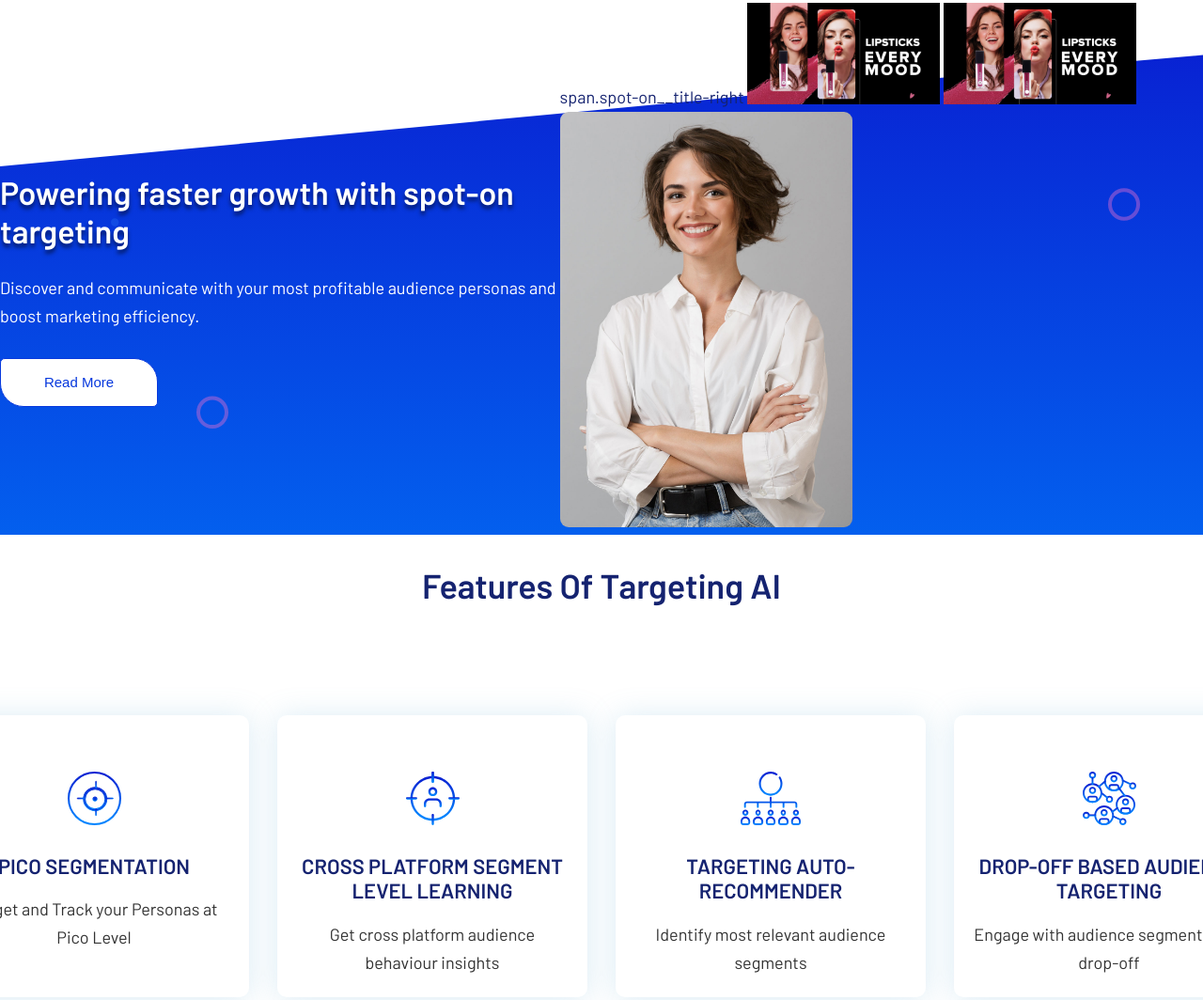
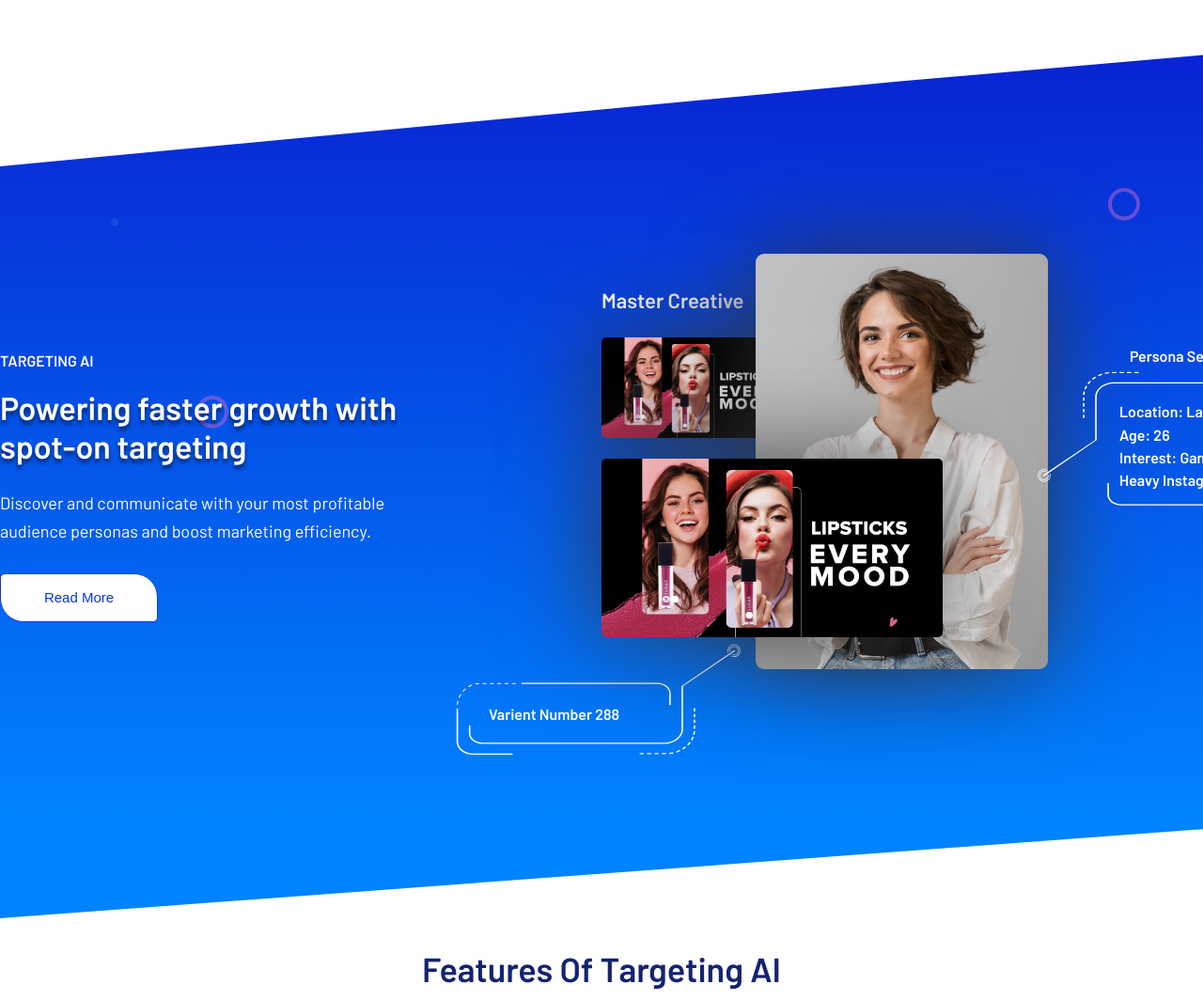
Before and after one commit to putsan/Creative-landing, a website built with Parcel: page src/index.html in a window 1280 px wide. Shown: the part 3249-4313 px from the top of the page at 94% size. Built offline with nearby package versions, Linux system fonts and the light colour scheme.

Commit message:
finish spot-on section

```diff
--- a/src/index.html
+++ b/src/index.html
@@ -316,7 +316,11 @@
         </div>
 
         <div class="spot-on__right">
-          span.spot-on__title-right
+          <div class="spot-on__flex">
+            <div class="spot-on__mini-title">
+              Master Creative
+            </div>
+
             <img
               src="./images/spot-on/small-imgs.png"
               alt=""
@@ -327,7 +331,25 @@
               alt=""
               class="spot-on__example spot-on__example--big"
             >
-          <img src="./images/spot-on/portrait.png" alt="">
+          </div>
+
+          <img
+            src="./images/spot-on/portrait.png"
+            alt=""
+            class="spot-on__portret"
+          >
+
+          <div class="spot-on__comment spot-on__comment--bottom">
+            Varient Number 288
+          </div>
+
+          <div class="spot-on__comment spot-on__comment--right">
+            <p class="spot-on__string">Persona Segment 102</p>
+            <p class="spot-on__string">Location: Landon</p>
+            <p class="spot-on__string">Age: 26</p>
+            <p class="spot-on__string">Interest: Gaming</p>
+            <p class="spot-on__string">Heavy Instagrame User</p>
+          </div>
         </div>
       </div>
 
--- a/src/styles/spot-on.scss
+++ b/src/styles/spot-on.scss
@@ -2,7 +2,95 @@
   @include centering;
   @include background("../images/spot-on/background.svg");
 
+  padding: 267px 0 278px;
+  gap: 160px;
+
+  color: $text-contrast;
+
+  &__left {
+    max-width: 480px;
+    margin-top: 60px;
+  }
+
+  &__right {
+    position: relative;
+
+    width: 580px;
+    height: 429px;
+    margin-right: 165px;
+  }
+
+  &__flex {
+    display: flex;
+    flex-direction: column;
+    gap: 22px;
+    padding-top: 36px;
+  }
+
+  &__mini-title {
+    @extend %card-title;
+
+    padding-bottom: 4px;
+    text-transform: none;
+  }
+
   &__example {
     width: 205px;
+
+    border-radius: 5px;
+    filter: $spot-on-shadow;
+
+    &--big {
+      width: 363px;
+      z-index: 1;
+    }
+  }
+
+  &__portret {
+    position: absolute;
+    top: 0;
+    right: 0;
+
+    filter: $spot-on-shadow;
+  }
+
+  &__comment {
+    font-size: 16px;
+    line-height: 19.2px;
+    font-weight: 600;
+
+    &--bottom {
+      position: absolute;
+      bottom: -70px;
+      left: -120px;
+
+      &::after {
+        content: url(../images/spot-on/info-bottom.svg);
+        position: absolute;
+        bottom: -38px;
+        left: -35px;
+      }
+    }
+
+    &--right {
+      position: absolute;
+      top: 23%;
+      right: -238px;
+
+      &::after {
+        content: url(../images/spot-on/info-right.svg);
+        position: absolute;
+        top: 26px;
+        right: -54px;
+      }
+    }
+  }
+
+  &__string {
+    margin-top: 5px;
+
+    &:first-child {
+      margin: 0 0 40px 11px;
+    }
   }
 }
--- a/src/styles/utils/_extends.scss
+++ b/src/styles/utils/_extends.scss
@@ -51,7 +51,7 @@
 %card-title {
   font-size: 22px;
   line-height: 26.4px;
-  font-weight: 600px;
+  font-weight: 600;
   text-transform: uppercase;
 }
 
--- a/src/styles/utils/_vars.scss
+++ b/src/styles/utils/_vars.scss
@@ -9,6 +9,7 @@ $post-user-shadow: 0 1px 12px rgba(0, 0, 0, 0.25);
 $border-shadow: 0 1px 36px rgba(102, 102, 102, 0.16);
 $preview-shadow: drop-shadow(0 20px 50px rgba(45, 161, 247, 0.15));
 $comment: 0 1px 12px rgba(0, 0, 0, 0.6);
+$spot-on-shadow: drop-shadow(0 1px 52px rgba(51, 51, 51, 0.85));
 
 $page-padding: 27px;
 $border-radius: 10px;
```
Lines whose indentation alone changed are shown as unchanged.
